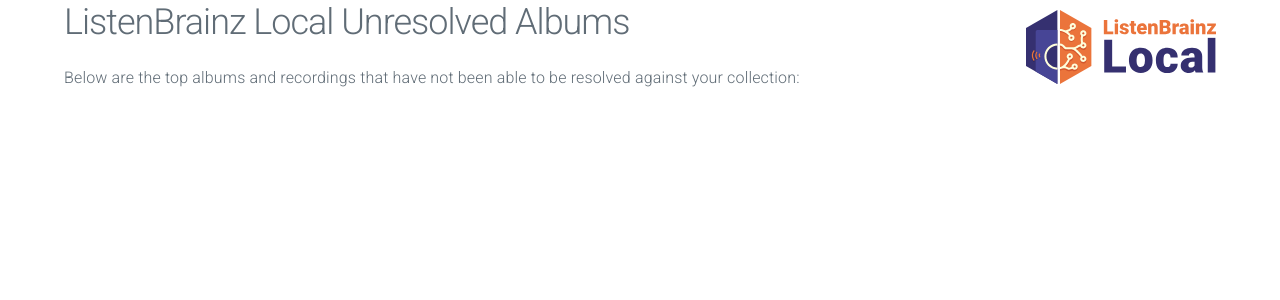
After one commit to metabrainz/listenbrainz-local, a Flask app: template lb_local/templates/unresolved.html in a window 1280 px wide. The commit adds this page. Shown: the top 300 px of the page. Run offline with Flask 3, Linux system fonts and the light colour scheme; the template is opened without the code that fills it, so the values that code supplies are empty; some libraries are stand-ins or nearby versions.

```diff
--- a/lb_local/server.py
+++ b/lb_local/server.py
@@ -9,6 +9,7 @@
 from lb_content_resolver.lb_radio import ListenBrainzRadioLocal
 from lb_content_resolver.troi.periodic_jams import LocalPeriodicJams
 from lb_content_resolver.top_tags import TopTags
+from lb_content_resolver.unresolved_recording import UnresolvedRecordingTracker
 import config
 
 STATIC_PATH = "/static"
@@ -104,10 +105,18 @@
     return render_template('playlist-table.html', recordings=recordings, jspf=json.dumps(playlist.get_jspf()))
 
 
-@app.route("/tags", methods=["GET"])
+@app.route("/top-tags", methods=["GET"])
 def tags():
     db = Database(current_app.config["DATABASE_FILE"])
     db.open()
     tt = TopTags()
     tags = tt.get_top_tags(250)
     return render_template("top-tags.html", tags=tags)
+
+
+@app.route("/unresolved", methods=["GET"])
+def unresolved():
+    db = Database(current_app.config["DATABASE_FILE"])
+    db.open()
+    urt = UnresolvedRecordingTracker()
+    return render_template("unresolved.html", unresolved=urt.get_releases())
--- a/lb_local/static/css/lb-local.css
+++ b/lb_local/static/css/lb-local.css
@@ -6,6 +6,11 @@
 .cover-art {
     width: 50px;
     height: 50px;
+}
+
+.cover-art-unresolved {
+    width: 150px;
+    height: 150px;
 }
 
 .save-playlist {
--- /dev/null
+++ b/lb_local/templates/unresolved.html
@@ -0,0 +1,34 @@
+{%- extends 'base.html' -%}
+{%- block title -%}home{% endblock %}
+{%- block content -%}
+
+<h2>ListenBrainz Local Unresolved Albums</h2>
+
+<p>
+Below are the top albums and recordings that have not been able to be resolved against your collection:
+</p>
+
+{% for release in unresolved %}
+  <div>
+      <div>
+          <img src="http://coverartarchive.org/release/{{ release.mbid }}/front-250"
+               class="cover-art-unresolved"
+               onerror="this.onerror=null;this.style='opacity: 40%';this.src='http://coverartarchive.org/img/big_logo.svg'">
+      </div>
+      <div>
+          <p>
+             <a href="http://listenbrainz.org/release/{{ release.mbid }}">{{ release.release_name }}</a>
+              by  {{ release.artist_name }}
+             <a href="/lb-radio?prompt={{ release.artist_name | safe }}">
+                 <img class="headphones" src="{{ url_for('static', filename='img/headphones.svg') }}">
+             </a>
+          </p>
+      </div>
+
+  </div>
+{% endfor %}
+
+{% endblock%}
+
+{% block scripts %}
+{% endblock %}
```
Also changed, not shown: lb_local/templates/index.html (+11 -0 lines), lb_local/static/img/question.svg (added).
